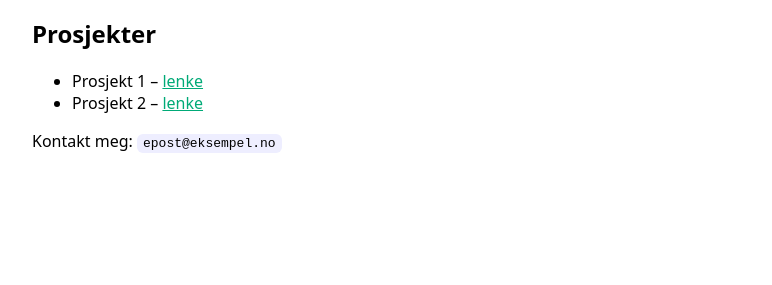
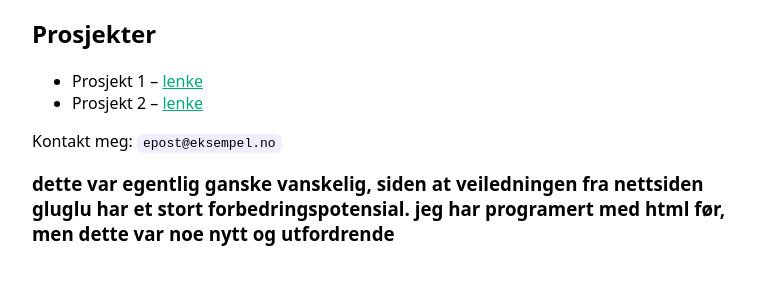
Before and after one commit to Icho058/Icho058.github.io, a plain HTML site: page index.html in a window 1280 px wide. Shown: the part 151-436 px from the top of the page, without its empty margins (8-780 px from the left). Drawn offline with Linux system fonts and the light colour scheme.

Commit message:
Update index.html

```diff
--- a/index.html
+++ b/index.html
@@ -12,4 +12,8 @@
   <li>Prosjekt 2 – <a href="#">lenke</a></li>
 </ul>
 <p>Kontakt meg: <code>epost@eksempel.no</code></p>
+  <h3>
+    dette var egentlig ganske vanskelig, siden at veiledningen fra nettsiden gluglu har et stort forbedringspotensial.
+    jeg har programert med html før, men dette var noe nytt og utfordrende
+  </h3>
 </html>
```
